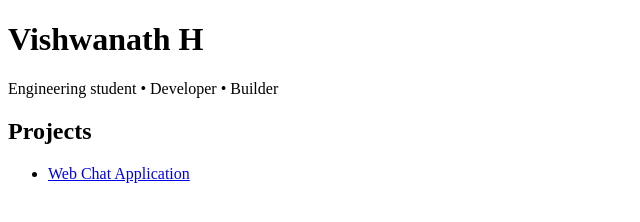
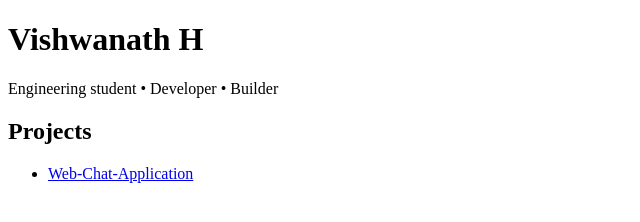
Before and after one commit to Vish-nath/Vish-nath.github.io, a plain HTML site: page index.html in a window 1280 px wide. Shown: the full height of the page, 0-640 px from the left. Drawn offline with Linux system fonts and the light colour scheme.

Commit message:
Rename link for Web Chat Application

```diff
--- a/index.html
+++ b/index.html
@@ -10,7 +10,7 @@
   <h2>Projects</h2>
   <ul>
     <li>
-      <a href="/chat-app/">Web Chat Application</a>
+      <a href="/chat-app/">Web-Chat-Application</a>
     </li>
   </ul>
 </body>
```
